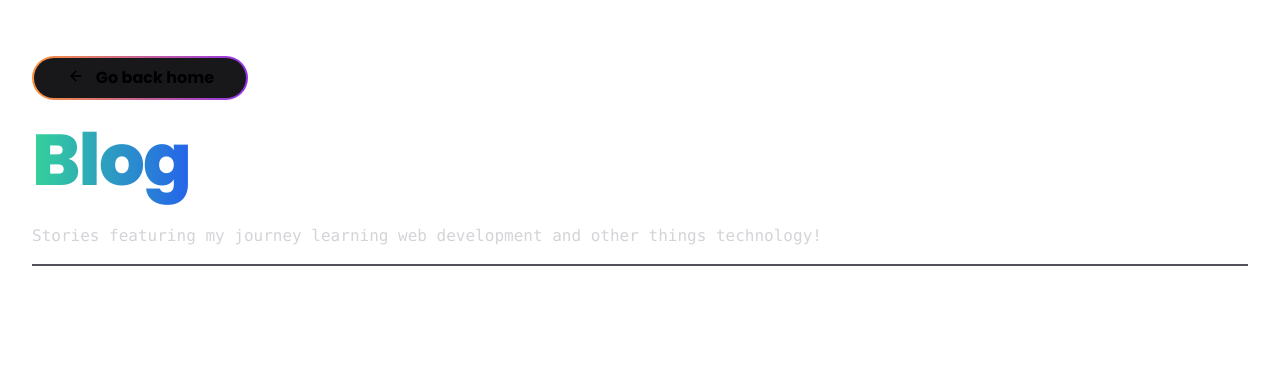
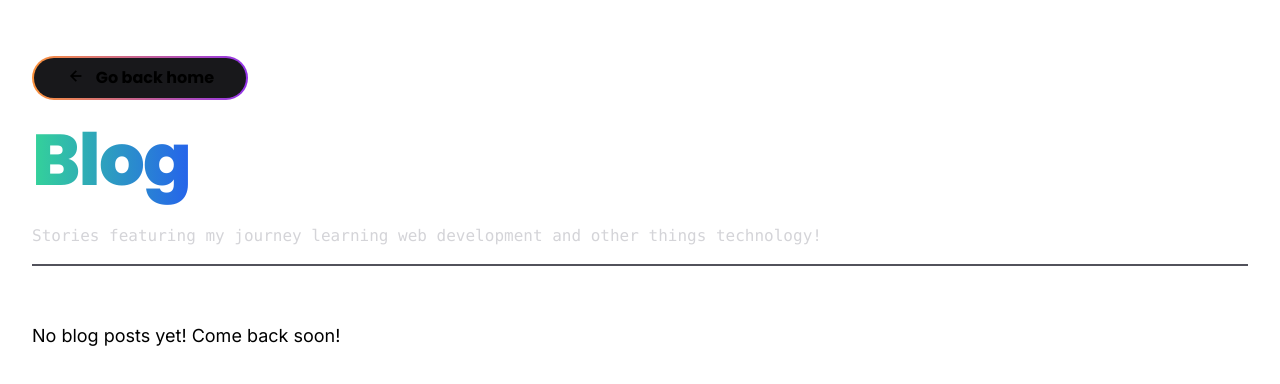
Before and after one commit to JYLN/jyln-personal-site, a SvelteKit app: page /blog in a window 1280 px wide. Shown: the top 384 px of the page. Built offline with nearby package versions, Linux system fonts and the light colour scheme.

Commit message:
Add message that says no blog posts if no posts exist

```diff
--- a/src/routes/blog/+page.svelte
+++ b/src/routes/blog/+page.svelte
@@ -21,9 +21,13 @@
 	</header>
 
 	<aside>
-		{#each data.posts as post}
-			<BlogCard {post} />
-		{/each}
+		{#if data.posts.length > 0}
+			{#each data.posts as post}
+				<BlogCard {post} />
+			{/each}
+		{:else}
+			<p>No blog posts yet! Come back soon!</p>
+		{/if}
 	</aside>
 </section>
 
@@ -47,4 +51,8 @@
 	aside {
 		@apply grid gap-6 sm:grid-cols-2 lg:grid-cols-3;
 	}
+
+	aside p {
+		@apply font-inter text-lg;
+	}
 </style>
```
